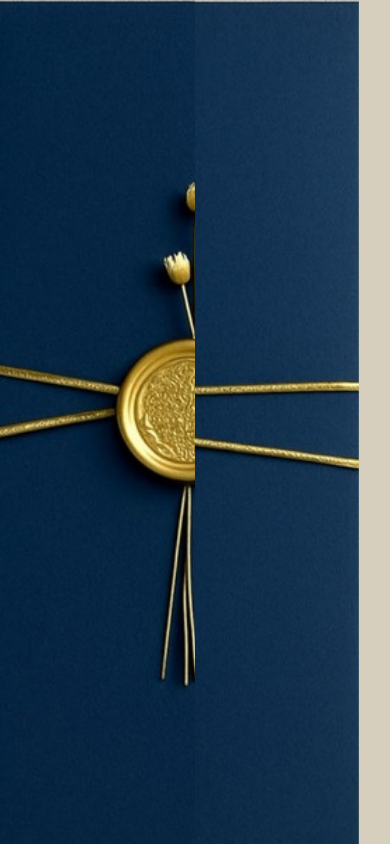
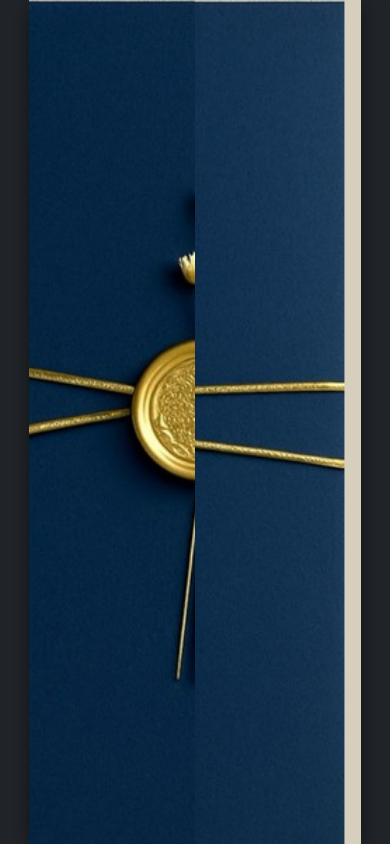
Before and after one commit to GustavoHaguiar/convite_noivado, a plain HTML site: page index.html in a window 390 px wide. Drawn offline with Linux system fonts and the light colour scheme.

Commit message:
Update style.css 2

```diff
--- a/style.css
+++ b/style.css
@@ -97,7 +97,7 @@ body {
 /* Ajustes para telas pequenas (celulares) */
 @media (max-width: 767px) {
     .convite-container {
-        width: 200%; /* 90% da largura da tela */
-        height: 100%; /* Mantém a proporção (130% da largura) */
+        width: 85vw; /* 90% da largura da tela */
+        height: 130vh; /* Mantém a proporção (130% da largura) */
     }
 }
```
